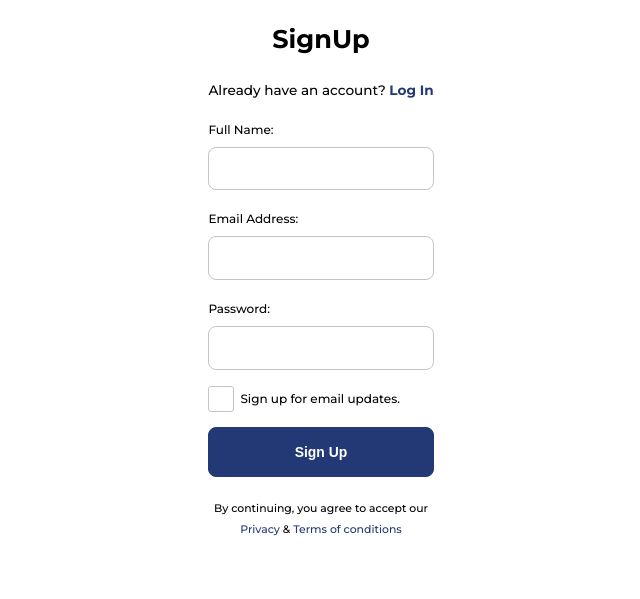
After one commit to hengphilippe/TasksPHP, a PHP site: page /register.php in a window 1280 px wide. The commit adds this page. Shown: the part 201-800 px from the top of the page, without its empty margins (319-959 px from the left). Run offline with PHP 8.4, Linux system fonts and the light colour scheme.

Commit message:
Update on live class 17 May 2021

```diff
--- a/app.css
+++ b/app.css
@@ -29,6 +29,11 @@ a{
 a:hover{
 	text-decoration: underline;
 }
+
+.text-error {
+	color:red;
+}
+
 .small {
 	font-size: 80%;
 	text-align: center;
--- /dev/null
+++ b/register.php
@@ -0,0 +1,68 @@
+<?php
+session_start();
+
+?>
+<!DOCTYPE html>
+<html>
+<head>
+	<title>Register</title>
+	<link href="https://fonts.googleapis.com/icon?family=Material+Icons"
+      rel="stylesheet">
+	<link rel="stylesheet" type="text/css" href="app.css">
+</head></html>
+<body>
+	<div class="split-screen">
+		<div class="left">
+			<section class="copy">
+				<h1>Explore your tasks</h1>
+				<p>Over 1000 tasks free to added.</p>
+			</section>
+		</div>
+		<div class="right">
+
+			<form action="core/auth.php" method="POST">
+				<section class="copy">
+					<h2>SignUp</h2>
+					<div class="login-container">
+						<p>Already have an account? <a href="login.php"><strong>Log In</strong></a></p>
+						<p class="text-error"><?php if(isset($_SESSION['error'])) {
+							echo $_SESSION['error'];
+						} ?></p>
+					</div>
+				</section>
+
+				<div class="frm-inpt name">
+					<label>Full Name:</label>
+					<input type="text" name="name">
+				</div>
+				<div class="frm-inpt email">
+					<label>Email Address:</label>
+					<input type="email" name="email">
+				</div>
+				<div class="frm-inpt password">
+					<label>Password:</label>
+					<input type="password" name="password">
+					<!-- <span class="material-icons-outlined">
+					visibility
+					</span> -->
+				</div>
+
+				<div class="frm-inpt ck-box">
+					<label class="checkbox-container">
+						<input type="checkbox" name="subcribe">
+						<span class="checkmark"></span>
+						Sign up for email updates.
+					</label>
+				</div>
+				<button class="btn-submit" type="submit">Sign Up</button>
+				<section class="copy legal">
+					<p><span class="small">
+						By continuing, you agree to accept our <br >
+						<a href="#">Privacy</a> &amp; <a href="#">Terms of conditions</a></span></p>
+					</span>
+				</section>
+			</form>
+		</div>
+	</div>
+</body>
+</html>
```
Also changed, not shown: DatabaseScript/script.sql (added, +7 -0 lines), core/auth.php (added, +53 -0 lines), core/database.php (added, +11 -0 lines), login.php (renamed from index.html, +10 -21 lines).
